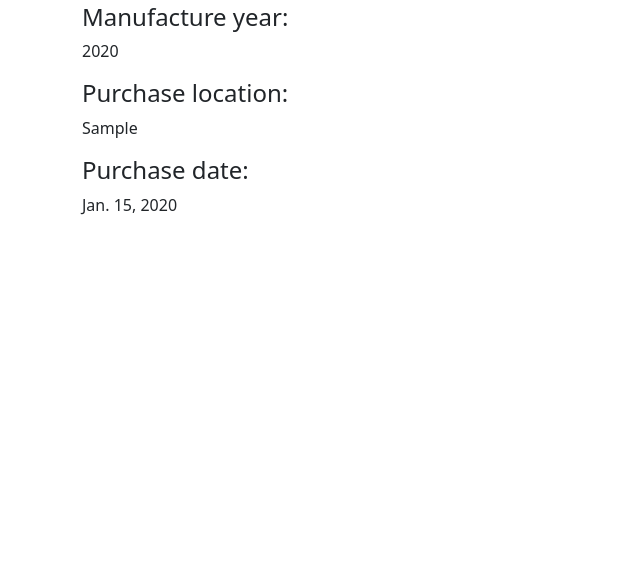
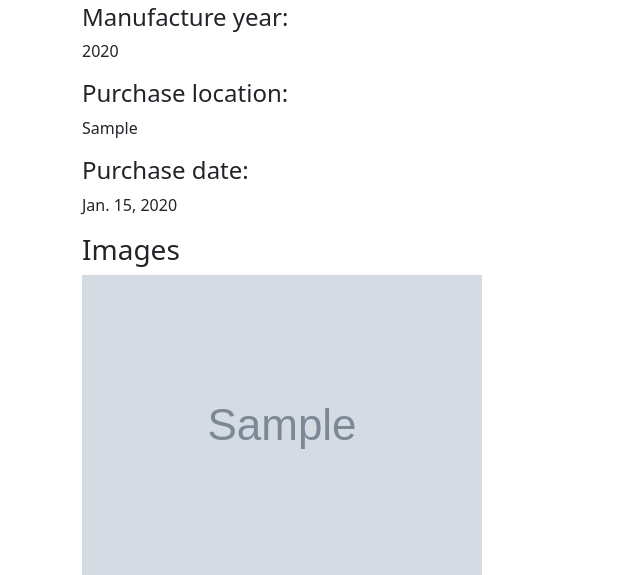
Before and after one commit to jcstlo/fp-showcase, a Django app: page /pens/view/00000000-0000-0000-0000-000000000001 in a window 1280 px wide. Shown: the part 472-1047 px from the top of the page, without its empty margins (0-640 px from the left). Before the commit the page ends 687 px from the top, so only its background shows below. Run offline with Django 5.2, Linux system fonts and the light colour scheme; a user stored in the database is signed in; tables that the repository leaves empty hold one stand-in row (values such as "Sample post"); grey boxes marked "Sample" are stand-in pictures; parts of the project's set-up code (start-up, migrations or seed data) failed here and were passed over; some libraries are stand-ins or nearby versions.

Commit message:
Add pen image to be uploaded and viewed in pen detail

```diff
--- a/pens/forms.py
+++ b/pens/forms.py
@@ -22,6 +22,7 @@ class PenForm(ModelForm):
             "purchase_location",
             "purchase_date",
             "favorite",
+            "main_image",
         )
         widgets = {
             "purchase_date": DateInput(),
--- a/templates/add_pen.html
+++ b/templates/add_pen.html
@@ -5,7 +5,7 @@
 
 {% block content %}
 <h2>Add a New Pen</h2>
-<form method="post">
+<form method="post" enctype="multipart/form-data">
   {% csrf_token %}
   {{ form|crispy }}
   <button type="submit">Add new Pen</button>
--- a/templates/pens/pen_detail.html
+++ b/templates/pens/pen_detail.html
@@ -56,4 +56,11 @@
   <p>n/a</p>
 {% endif %}
 
+<h3>Images</h3>
+{% if pen.main_image %}
+  <img src="{{ pen.main_image.url }}" alt="Pen image">
+{% else %}
+  <p>No images</p>
+{% endif %}
+
 {% endblock content %}
```
